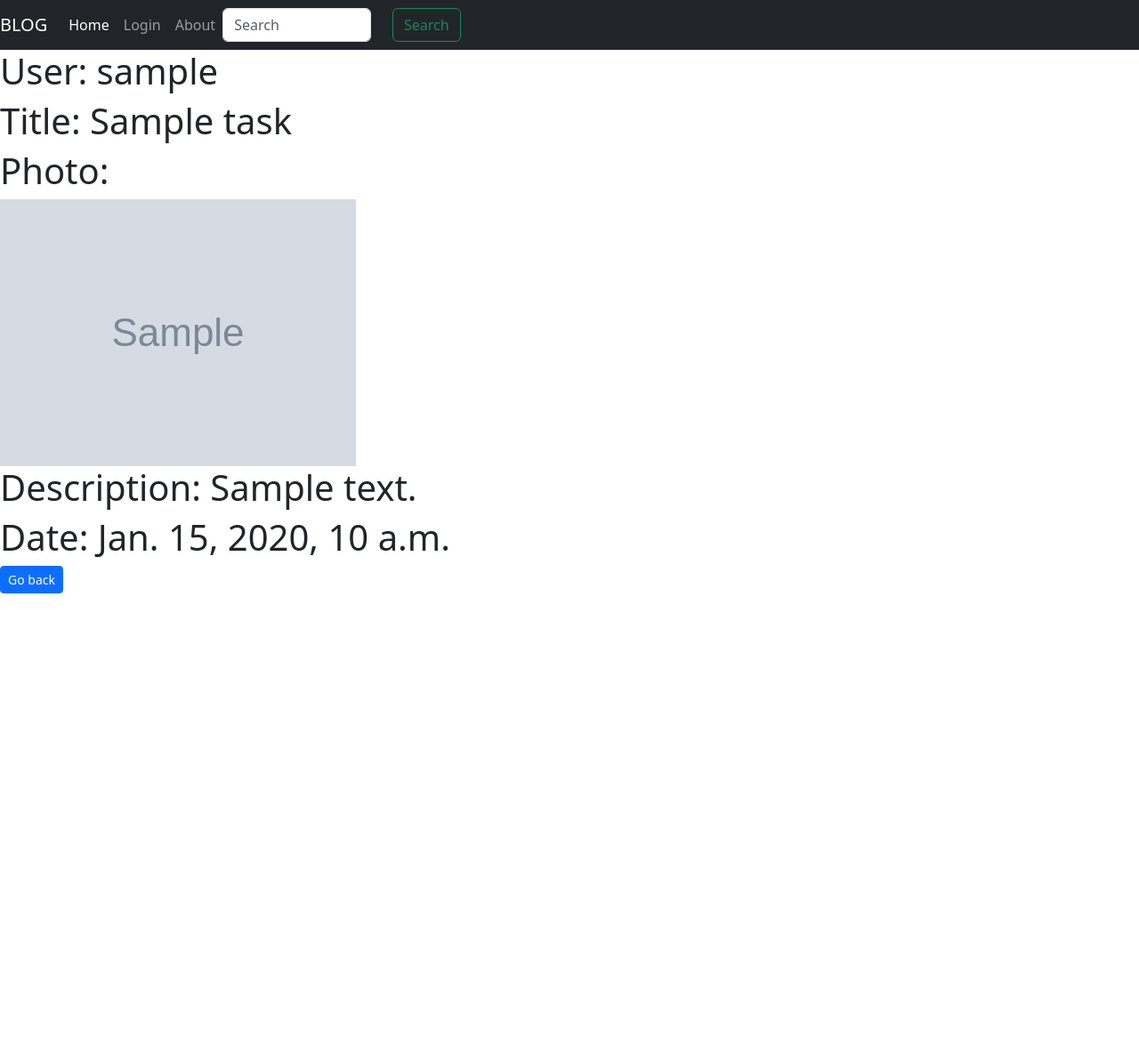
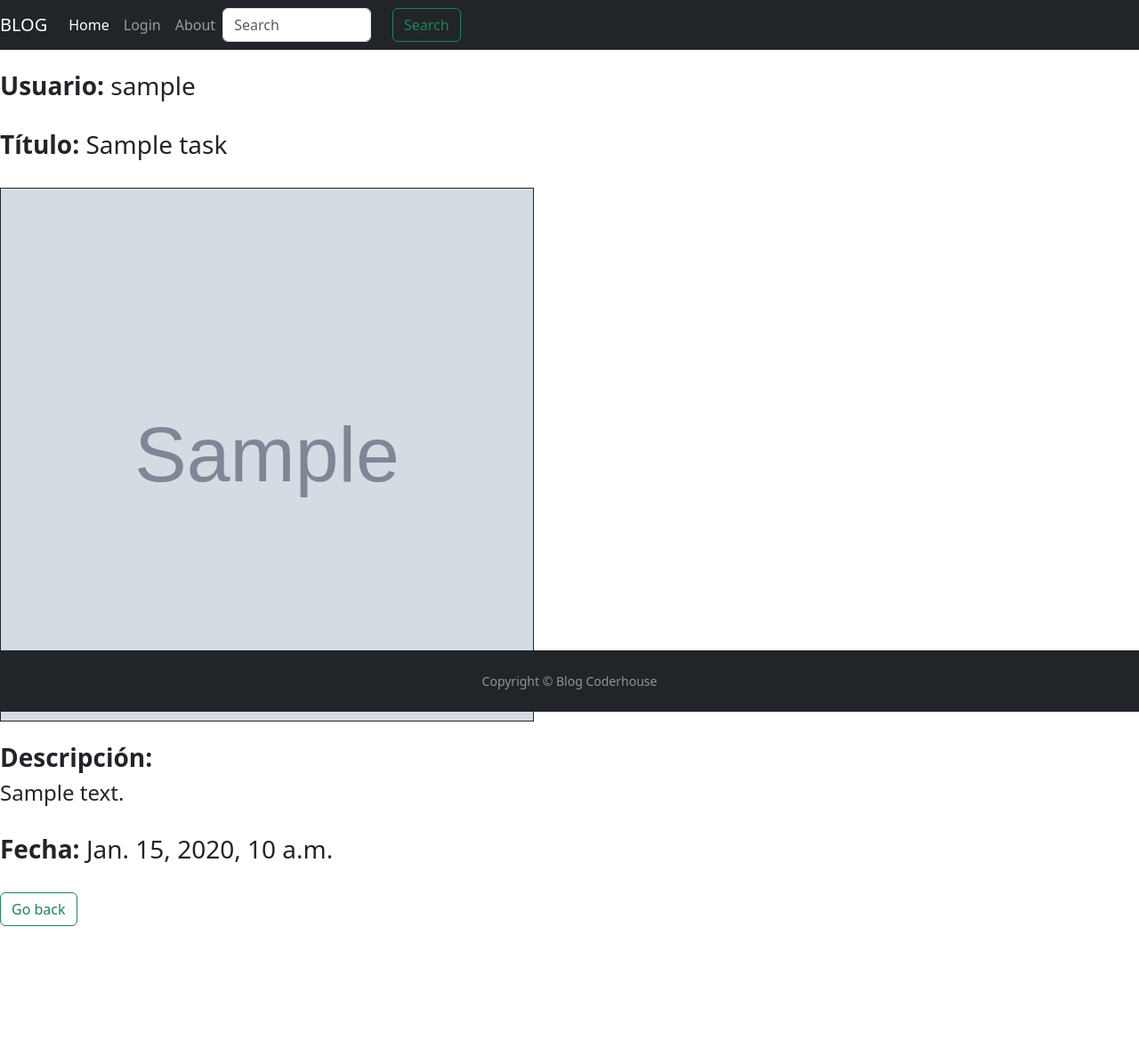
Before and after one commit to jesuspieru/loginpage, a Django app: page /task/1 in a window 1280 px wide. Shown: the whole page at 89% size. Before the commit the page ends 667 px from the top, so only its background shows below. Run offline with Django 4.2, Linux system fonts and the light colour scheme; tables that the repository leaves empty hold one stand-in row (values such as "Sample post"); grey boxes marked "Sample" are stand-in pictures; some libraries are stand-ins or nearby versions.

Commit message:
Se agrego footer y se cambio el estilo de boton 'Go back'

```diff
--- a/loginapp/templates/loginapp/about.html
+++ b/loginapp/templates/loginapp/about.html
@@ -2,6 +2,6 @@
 {% block content %}
 
 <h1>{{about}}</h1>
-<a class="btn btn-primary btn-sm" href="{% url 'tasks'%}">Go back</a>
+<a class="btn btn-outline-success" href="{% url 'tasks'%}" role="button">Go back</a>
 
 {% endblock content %}
--- a/loginapp/templates/loginapp/login.html
+++ b/loginapp/templates/loginapp/login.html
@@ -11,6 +11,6 @@
 
 <p>Don't have an account?  <a class="btn btn-dark btn-sm" href="{% url 'register' %}">Register</a></p>
 
-<a class="btn btn-primary btn-sm" href="{% url 'tasks' %}">Go back</a>
+<a class="btn btn-outline-success" href="{% url 'tasks'%}" role="button">Go back</a>
 
 {% endblock content %}
--- a/loginapp/templates/loginapp/main.html
+++ b/loginapp/templates/loginapp/main.html
@@ -7,6 +7,13 @@
 
     <meta name="viewport" content="width=device-width, initial-scale=1.0">
     <title>Blog de Actividades</title>
+
+    <style>
+      body
+      {
+         padding-bottom: 10%;
+      }
+    </style>
 
 </head>
 <body>
@@ -27,7 +34,6 @@
                 {% endif %}
                 <a class="nav-item nav-link" href="{% url 'about' %}">About</a>
 
-
               </div>
               <form method="get" class="form-inline my-2 my-lg-0">
                 <div class="row">
@@ -44,11 +50,16 @@
             </div>
           </nav>
 
-
         {% block content %}
 
         {% endblock content %}
 
+</body>
 
-</body>
+  <footer id="sticky-footer" class="fixed-bottom flex-shrink-0 py-4 bg-dark text-white-50">
+    <div class="container text-center">
+      <small>Copyright &copy; Blog Coderhouse</small>
+    </div>
+  </footer>
+
 </html>
--- a/loginapp/templates/loginapp/register.html
+++ b/loginapp/templates/loginapp/register.html
@@ -10,6 +10,6 @@
 
 <p>Already have an account?  <a class="btn btn-dark btn-sm" href="{% url 'login' %}">Login</a></p>
 
-<a class="btn btn-primary btn-sm" href="{% url 'tasks'%}">Go back</a>
+<a class="btn btn-outline-success" href="{% url 'tasks'%}" role="button">Go back</a>
 
 {% endblock content %}
--- a/loginapp/templates/loginapp/task.html
+++ b/loginapp/templates/loginapp/task.html
@@ -2,14 +2,23 @@
 {% block content %}
 
 <div>
-    <h1>User: {{object.user}}</h1>
-    <h1>Title: {{object.title}}</h1>
+    <br>
+    <h3><b>Usuario:</b> {{object.user}}</h3>
+    <br>
+    <h3><b>Título:</b> {{object.title}}</h3>
+    <br>
     {% if object.picture %}
-    <h1>Photo: </h1>
-    <img src="{{object.picture.url }}" width="400">
+    <img src="{{object.picture.url }}" width="600" height="600" style="border:1px solid">
     {% endif %}
-    <h1>Description: {{object.description}} </h1>
-    <h1>Date: {{object.create}}</h1>
+    <br>
+    <br>
+    <h3><b>Descripción:</b></h3>
+    <h4>{{object.description}} </h4>
+    <br>
+    <h3><b>Fecha:</b> {{object.create}}</h3>
+    <br>
+
 </div>
-<a class="btn btn-primary btn-sm" href="{% url 'tasks'%}">Go back</a>
+<a class="btn btn-outline-success" href="{% url 'tasks'%}" role="button">Go back</a>
+
 {% endblock content %}
--- a/loginapp/templates/loginapp/task_confirm_delete.html
+++ b/loginapp/templates/loginapp/task_confirm_delete.html
@@ -1,11 +1,12 @@
 {% extends 'loginapp/main.html' %}
 {% block content %}
 
-<a class="btn btn-primary btn-sm" href="{% url 'tasks'%}">Go back</a>
 <form method="post">
     {% csrf_token %}
     <p>Are you sure you want to delete this task? "{{task}}"</p>
     <input class="btn btn-primary dltbt" type="submit" value="Delete"/>
 </form>
 
+<a class="btn btn-outline-success" href="{% url 'tasks'%}" role="button">Go back</a>
+
 {% endblock content %}
--- a/loginapp/templates/loginapp/task_list.html
+++ b/loginapp/templates/loginapp/task_list.html
@@ -32,7 +32,7 @@
 
 {% if object_list %}
 <div class="col-sm-12 col-md-6 col-lg-8 col-xl-8">
-    <h1>Listado de Blogs</h1>
+    <h3>Listado de Blogs</h3>
     <div class="table-responsive py-2">
         <table class="table table-striped">
             <thead>
--- a/loginapp/views.py
+++ b/loginapp/views.py
@@ -64,7 +64,7 @@ class tasklist(ListView):
             tareas = context['tasks'].order_by('id')
             page = self.request.GET.get('page',1)
             try:
-                paginator = Paginator(tareas,2)
+                paginator = Paginator(tareas,5)
                 context['tasks'] = paginator.page(page)
             except:
                 raise Http404
@@ -86,7 +86,7 @@ class tasklist(ListView):
             tareas = context['tasks'].order_by('id')
             page = self.request.GET.get('page',1)
             try:
-                paginator = Paginator(tareas,2)
+                paginator = Paginator(tareas,5)
                 context['tasks'] = paginator.page(page)
             except:
                 raise Http404
```
Also changed, not shown: blog_profile/templates/edit_profile.html (+3 -5 lines).
